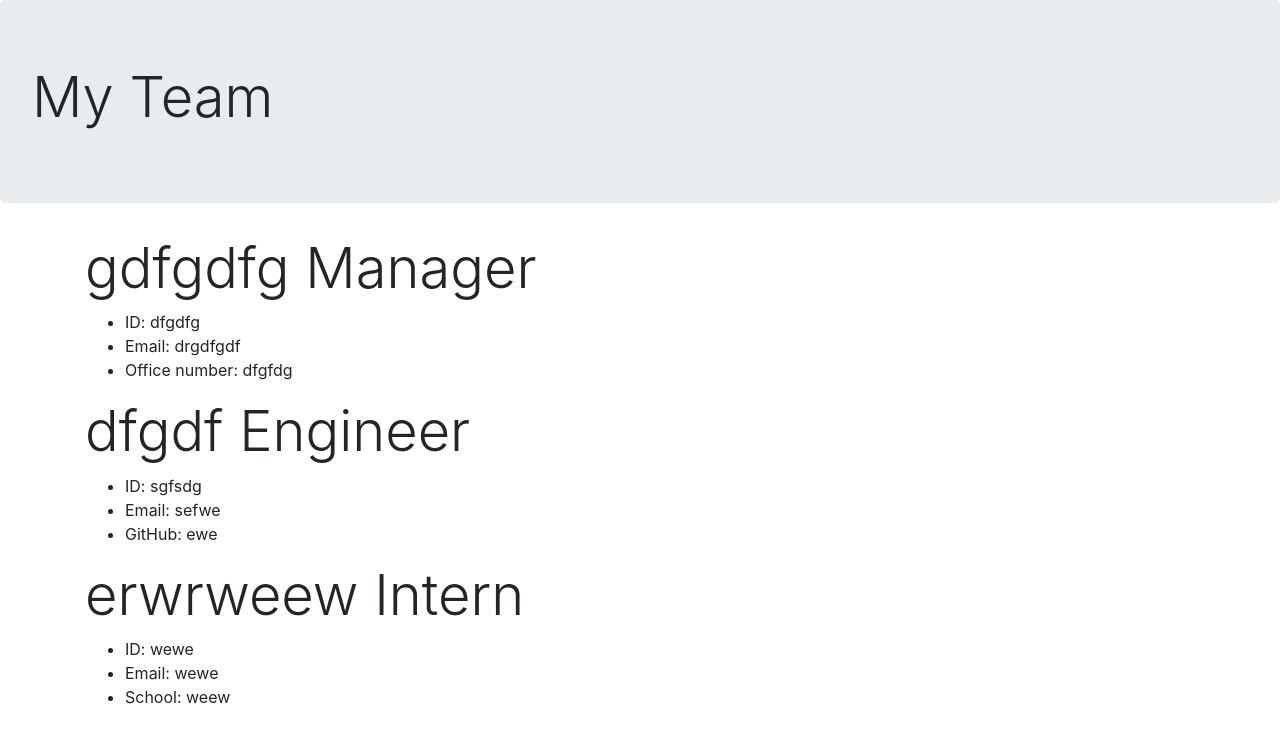
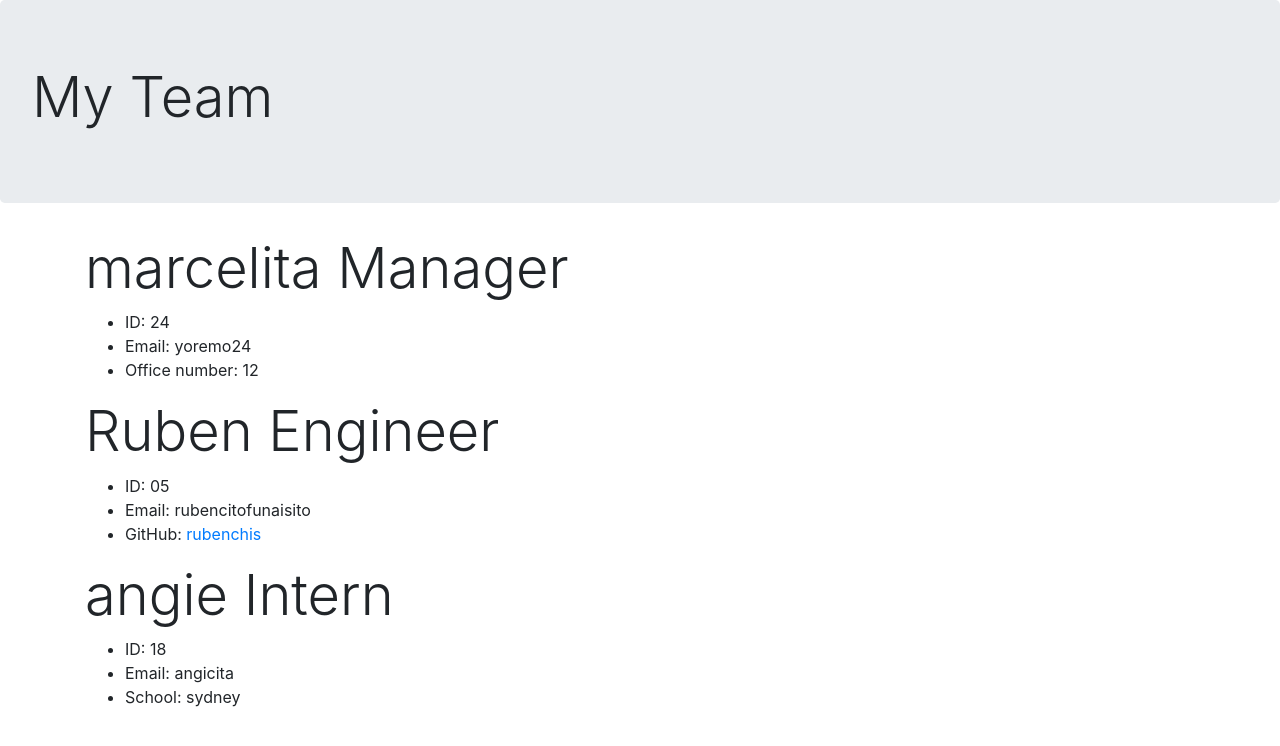
Before and after one commit to marcelamejiao/Team-Profile-Generator, a website: page team.html in a window 1280 px wide. Drawn offline with nearby package versions, Linux system fonts and the light colour scheme.

Commit message:
Update team.html

```diff
--- a/team.html
+++ b/team.html
@@ -14,25 +14,25 @@
         </header>
 
         <div class="container">
-            <h1 class="display-4"> gdfgdfg Manager</h1>
+            <h1 class="display-4"> marcelita Manager</h1>
             <ul class="list-questions">
-                <li class="list-questions-item">ID: dfgdfg</li>
-                <li class="list-questions-item">Email: drgdfgdf</li>
-                <li class="list-questions-item">Office number: dfgfdg</li>
+                <li class="list-questions-item">ID: 24</li>
+                <li class="list-questions-item">Email: yoremo24</li>
+                <li class="list-questions-item">Office number: 12</li>
             </ul>
         </div><div class="container">
-            <h1 class="display-4"> dfgdf Engineer</h1>
+            <h1 class="display-4"> Ruben Engineer</h1>
             <ul class="list-questions">
-                <li class="list-questions-item">ID: sgfsdg</li>
-                <li class="list-questions-item">Email: sefwe</li>
-                <li class="list-questions-item">GitHub: ewe</li>
+                <li class="list-questions-item">ID: 05</li>
+                <li class="list-questions-item">Email: rubencitofunaisito</li>
+                <li class="list-questions-item">GitHub: <a href="https://github.com/rubenchis">rubenchis</a></li>
             </ul>
             </div><div class="container">
-            <h1 class="display-4"> erwrweew Intern</h1>
+            <h1 class="display-4"> angie Intern</h1>
             <ul class="list-questions">
-                <li class="list-questions-item">ID: wewe</li>
-                <li class="list-questions-item">Email: wewe</li>
-                <li class="list-questions-item">School: weew</li>
+                <li class="list-questions-item">ID: 18</li>
+                <li class="list-questions-item">Email: angicita</li>
+                <li class="list-questions-item">School: sydney</li>
             </ul>
             </div>
     </body>
```
